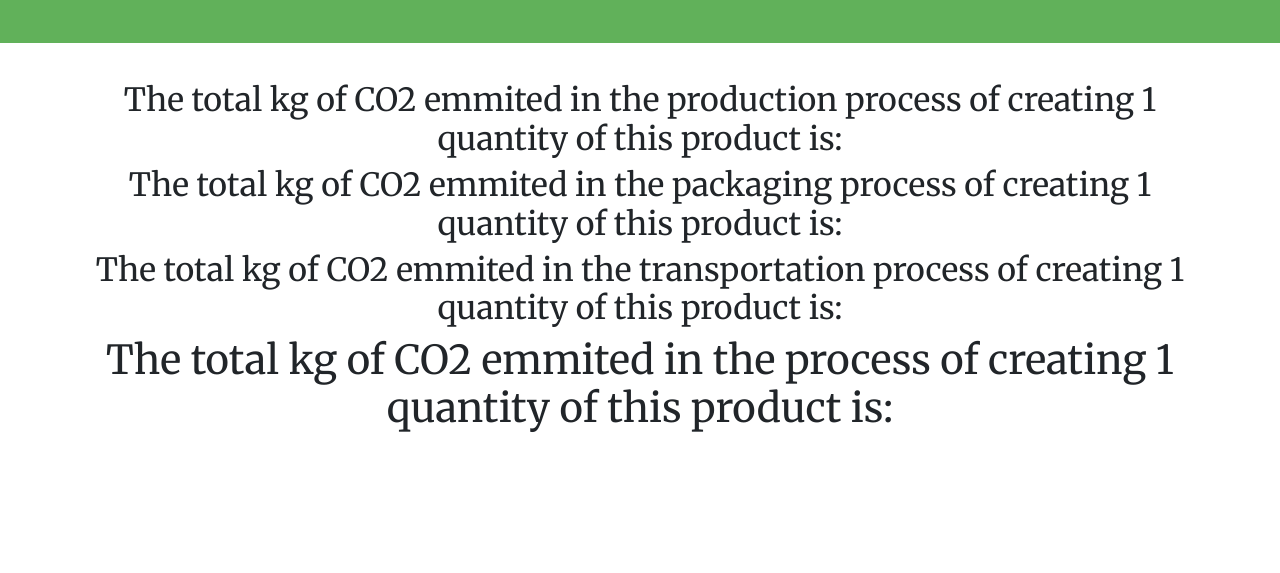
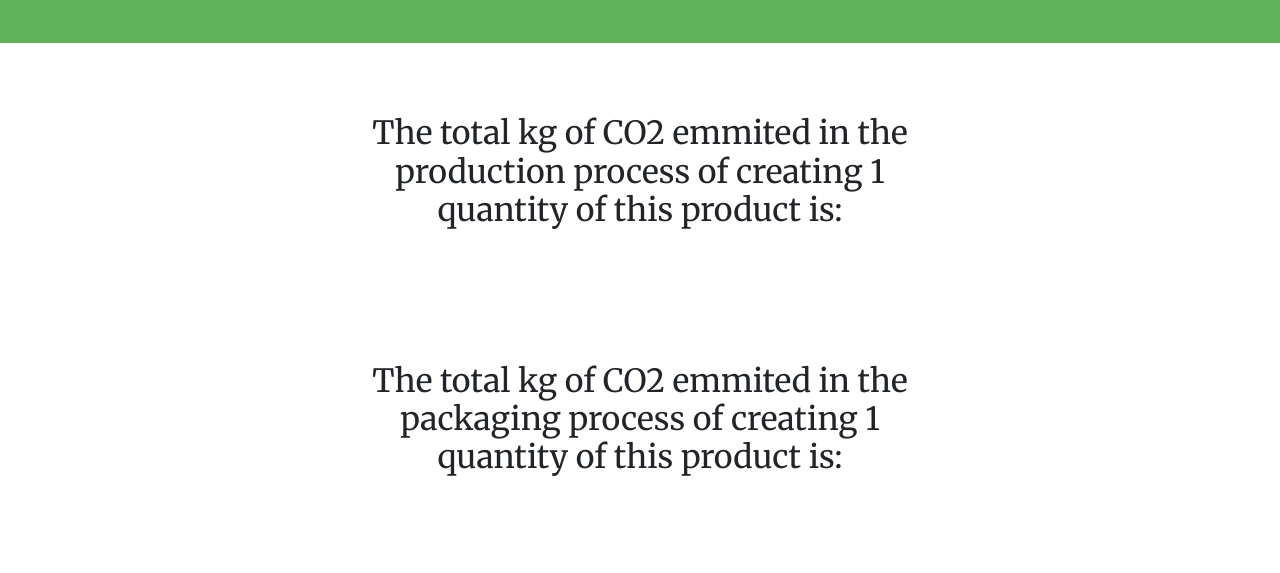
Before and after one commit to allenpan0215/HackDuke2020, a plain HTML site: page product.html in a window 1280 px wide. Shown: the part 179-752 px from the top of the page. Drawn offline with nearby package versions, Linux system fonts and the light colour scheme; some packages are replaced by stand-ins of ours.

Commit message:
Add files via upload

```diff
--- a/css/styles.css
+++ b/css/styles.css
@@ -176,4 +176,13 @@ margin: 3% auto 3% auto;
   padding-bottom: 6%;
 }
 
-.
+#product-listing h2{
+  width: 60%;
+  margin: auto;
+  padding: 3%;
+}
+#product-listing h1{
+  width: 60%;
+  margin: auto;
+  padding-top: 3%;
+}
```
